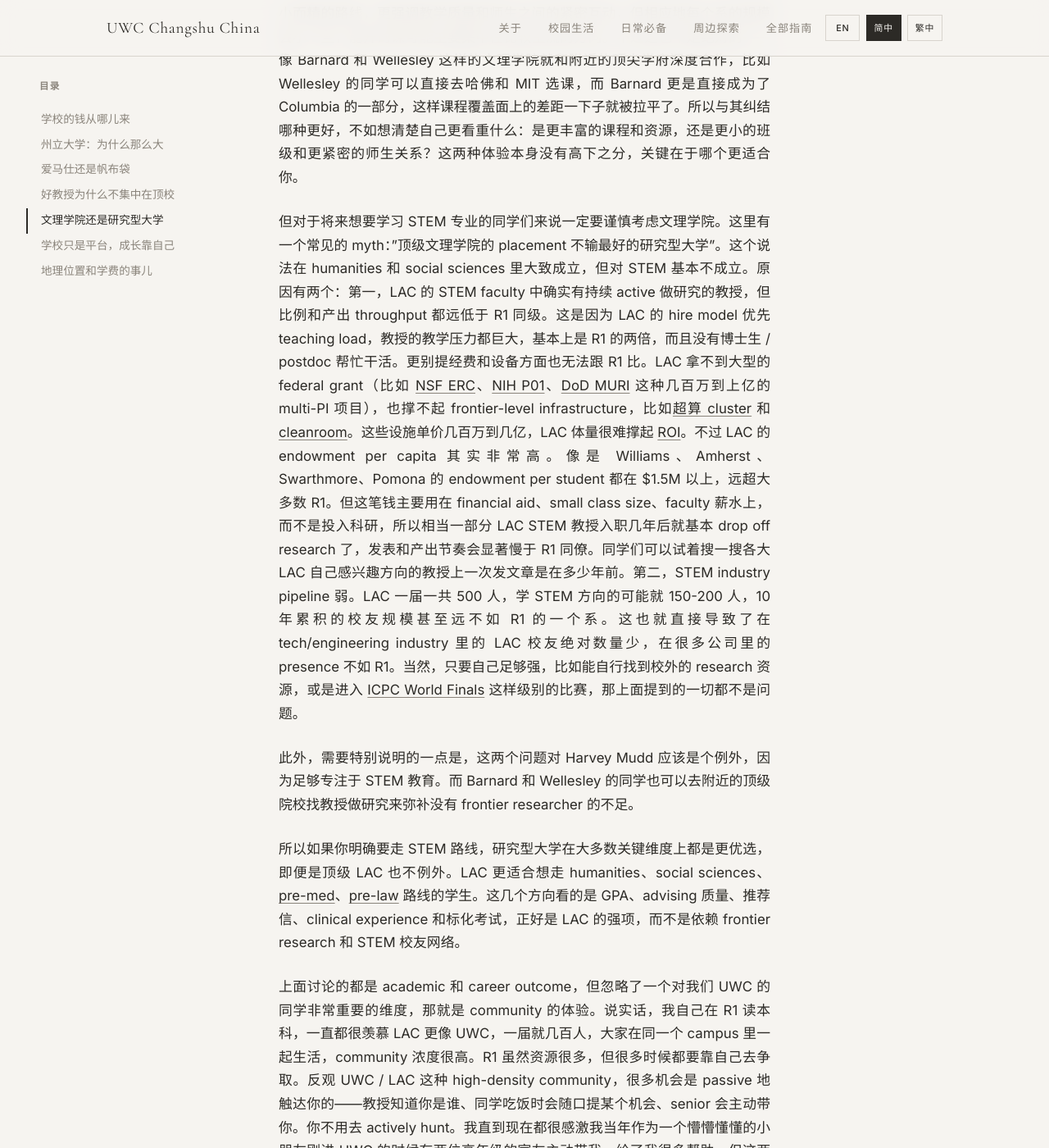
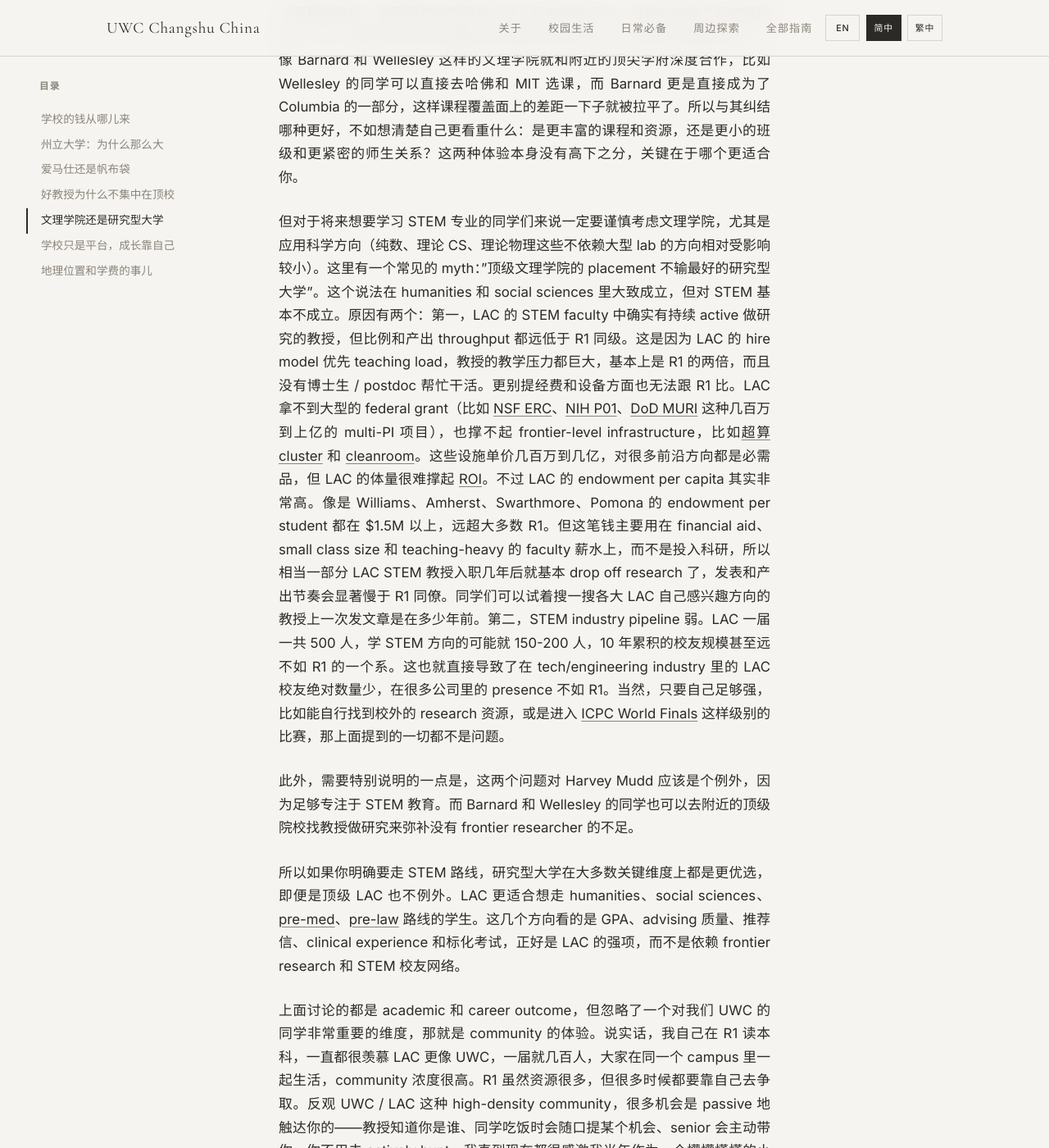
Before and after one commit to United-World-College/UWC-Survival-Guide, a Jekyll site: the page built from website/_guides/chinese/school-selection-CN.md, in a window 1280 px wide and 1400 px high, scrolled down 7414 px. Shown: the whole window at 82% size. Built offline with Jekyll 4.4.1, drawn with Linux system fonts in a browser that asks for light colours.

Commit message:
refactor: add applied-science carve-out and tighten LAC STEM wording

```diff
--- a/website/_guides/chinese/school-selection-CN.md
+++ b/website/_guides/chinese/school-selection-CN.md
@@ -49,7 +49,7 @@
 
 最后再聊一个很多同学都会纠结的问题：[文理学院（LAC）](https://en.wikipedia.org/wiki/Liberal_arts_college#In_North_America)和研究型大学到底怎么选？两者其实定位挺不一样的。研究型大学因为体量大、教授多，课程覆盖面天然就会广很多，基本上你想学什么方向都能找到对应的课。而文理学院走的是小而精的路线，更强调教学质量和师生之间的紧密互动，但相应地每个系的规模会小一些，能开的课可能主要集中在比较主流的方向。不过这也不是绝对的——像 Barnard 和 Wellesley 这样的文理学院就和附近的顶尖学府深度合作，比如 Wellesley 的同学可以直接去哈佛和 MIT 选课，而 Barnard 更是直接成为了 Columbia 的一部分，这样课程覆盖面上的差距一下子就被拉平了。所以与其纠结哪种更好，不如想清楚自己更看重什么：是更丰富的课程和资源，还是更小的班级和更紧密的师生关系？这两种体验本身没有高下之分，关键在于哪个更适合你。
 
-但对于将来想要学习 STEM 专业的同学们来说一定要谨慎考虑文理学院。这里有一个常见的 myth："顶级文理学院的 placement 不输最好的研究型大学"。这个说法在 humanities 和 social sciences 里大致成立，但对 STEM 基本不成立。原因有两个：第一，LAC 的 STEM faculty 中确实有持续 active 做研究的教授，但比例和产出 throughput 都远低于 R1 同级。这是因为 LAC 的 hire model 优先 teaching load，教授的教学压力都巨大，基本上是 R1 的两倍，而且没有博士生 / postdoc 帮忙干活。更别提经费和设备方面也无法跟 R1 比。LAC 拿不到大型的 federal grant（比如 [NSF ERC](https://en.wikipedia.org/wiki/Engineering_Research_Centers)、[NIH P01](https://en.wikipedia.org/wiki/NIH_grant#R01)、[DoD MURI](https://en.wikipedia.org/wiki/MURI_(grant)) 这种几百万到上亿的 multi-PI 项目），也撑不起 frontier-level infrastructure，比如[超算 cluster](https://en.wikipedia.org/wiki/Supercomputer) 和 [cleanroom](https://en.wikipedia.org/wiki/Cleanroom)。这些设施单价几百万到几亿，LAC 体量很难撑起 [ROI](https://en.wikipedia.org/wiki/Return_on_investment)。不过 LAC 的 endowment per capita 其实非常高。像是 Williams、Amherst、Swarthmore、Pomona 的 endowment per student 都在 $1.5M 以上，远超大多数 R1。但这笔钱主要用在 financial aid、small class size、faculty 薪水上，而不是投入科研，所以相当一部分 LAC STEM 教授入职几年后就基本 drop off research 了，发表和产出节奏会显著慢于 R1 同僚。同学们可以试着搜一搜各大 LAC 自己感兴趣方向的教授上一次发文章是在多少年前。第二，STEM industry pipeline 弱。LAC 一届一共 500 人，学 STEM 方向的可能就 150-200 人，10 年累积的校友规模甚至远不如 R1 的一个系。这也就直接导致了在 tech/engineering industry 里的 LAC 校友绝对数量少，在很多公司里的 presence 不如 R1。当然，只要自己足够强，比如能自行找到校外的 research 资源，或是进入 [ICPC World Finals](https://en.wikipedia.org/wiki/International_Collegiate_Programming_Contest) 这样级别的比赛，那上面提到的一切都不是问题。
+但对于将来想要学习 STEM 专业的同学们来说一定要谨慎考虑文理学院，尤其是应用科学方向（纯数、理论 CS、理论物理这些不依赖大型 lab 的方向相对受影响较小）。这里有一个常见的 myth："顶级文理学院的 placement 不输最好的研究型大学"。这个说法在 humanities 和 social sciences 里大致成立，但对 STEM 基本不成立。原因有两个：第一，LAC 的 STEM faculty 中确实有持续 active 做研究的教授，但比例和产出 throughput 都远低于 R1 同级。这是因为 LAC 的 hire model 优先 teaching load，教授的教学压力都巨大，基本上是 R1 的两倍，而且没有博士生 / postdoc 帮忙干活。更别提经费和设备方面也无法跟 R1 比。LAC 拿不到大型的 federal grant（比如 [NSF ERC](https://en.wikipedia.org/wiki/Engineering_Research_Centers)、[NIH P01](https://en.wikipedia.org/wiki/NIH_grant#Program_project/center_grants)、[DoD MURI](https://en.wikipedia.org/wiki/MURI_(grant)) 这种几百万到上亿的 multi-PI 项目），也撑不起 frontier-level infrastructure，比如[超算 cluster](https://en.wikipedia.org/wiki/Supercomputer) 和 [cleanroom](https://en.wikipedia.org/wiki/Cleanroom)。这些设施单价几百万到几亿，对很多前沿方向都是必需品，但 LAC 的体量很难撑起 [ROI](https://en.wikipedia.org/wiki/Return_on_investment)。不过 LAC 的 endowment per capita 其实非常高。像是 Williams、Amherst、Swarthmore、Pomona 的 endowment per student 都在 $1.5M 以上，远超大多数 R1。但这笔钱主要用在 financial aid、small class size 和 teaching-heavy 的 faculty 薪水上，而不是投入科研，所以相当一部分 LAC STEM 教授入职几年后就基本 drop off research 了，发表和产出节奏会显著慢于 R1 同僚。同学们可以试着搜一搜各大 LAC 自己感兴趣方向的教授上一次发文章是在多少年前。第二，STEM industry pipeline 弱。LAC 一届一共 500 人，学 STEM 方向的可能就 150-200 人，10 年累积的校友规模甚至远不如 R1 的一个系。这也就直接导致了在 tech/engineering industry 里的 LAC 校友绝对数量少，在很多公司里的 presence 不如 R1。当然，只要自己足够强，比如能自行找到校外的 research 资源，或是进入 [ICPC World Finals](https://en.wikipedia.org/wiki/International_Collegiate_Programming_Contest) 这样级别的比赛，那上面提到的一切都不是问题。
 
 此外，需要特别说明的一点是，这两个问题对 Harvey Mudd 应该是个例外，因为足够专注于 STEM 教育。而 Barnard 和 Wellesley 的同学也可以去附近的顶级院校找教授做研究来弥补没有 frontier researcher 的不足。
 
```
Also changed, not shown: website/_guides/chinese/school-selection-TW.md (+1 -1 lines), website/_guides/default/school-selection.md (+1 -1 lines).
